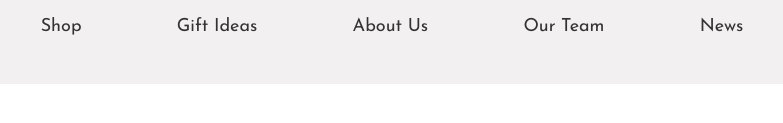
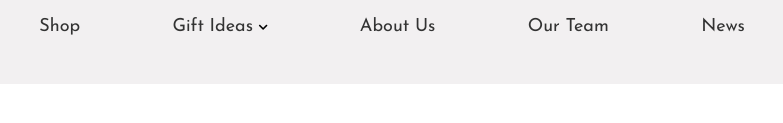
Before and after one commit to RaquelFraktas/clothing-store, a website: page index.html in a window 1280 px wide. Shown: the part 187-310 px from the top of the page, 286-1069 px from the left. Drawn offline with Linux system fonts and the light colour scheme.

Commit message:
dropdown menu

```diff
--- /dev/null
+++ b/scss/components/_dropdown.scss
@@ -0,0 +1,50 @@
+.dropdown-li{
+  position: relative;
+
+  &::after {
+    font-family: "Font Awesome 5 Free";
+    content: "\f078";
+    font-weight: bold;
+  }
+
+  &:hover .dropdown {
+    visibility: visible;
+    opacity: 1;
+  }
+}
+
+.dropdown {
+  position: absolute;
+  top: 3rem;
+  right: -2.8rem;
+  width: 10rem;
+  background-color: darken(color(tertiary), 5% );
+  @include navigation;
+  padding: 1rem;
+  text-align: center;
+  border-radius: .2rem;
+  visibility: hidden;
+  opacity: 0;
+  transition: opacity .3s;
+
+  &::before{
+      content:'';
+      display: block;
+      position: absolute;
+      top: -1.5rem;
+      left: 7.3 rem;
+      border-right: 15px solid transparent;
+      border-bottom: 15px solid darken(color(tertiary), 5% );
+      border-left: 15px solid transparent;
+
+  }
+
+  &-item {
+    margin: .5rem 0;
+  }
+
+  &-link {
+      font-weight: 300;
+      font-size: size(xs);
+  }
+}
--- a/scss/layout/_navigation.scss
+++ b/scss/layout/_navigation.scss
@@ -9,7 +9,3 @@
   grid-row: 3/4;
   @include navigation
 }
-
-.dropdown {
-  display: none;
-}
--- a/scss/main.scss
+++ b/scss/main.scss
@@ -5,6 +5,9 @@
 
 @import "layout/header";
 @import "layout/navigation";
+@import "layout/navigation";
+
 
 @import "components/logo";
-@import "components/heading"
+@import "components/heading";
+@import "components/dropdown";
```
Also changed, not shown: css/main.css.
